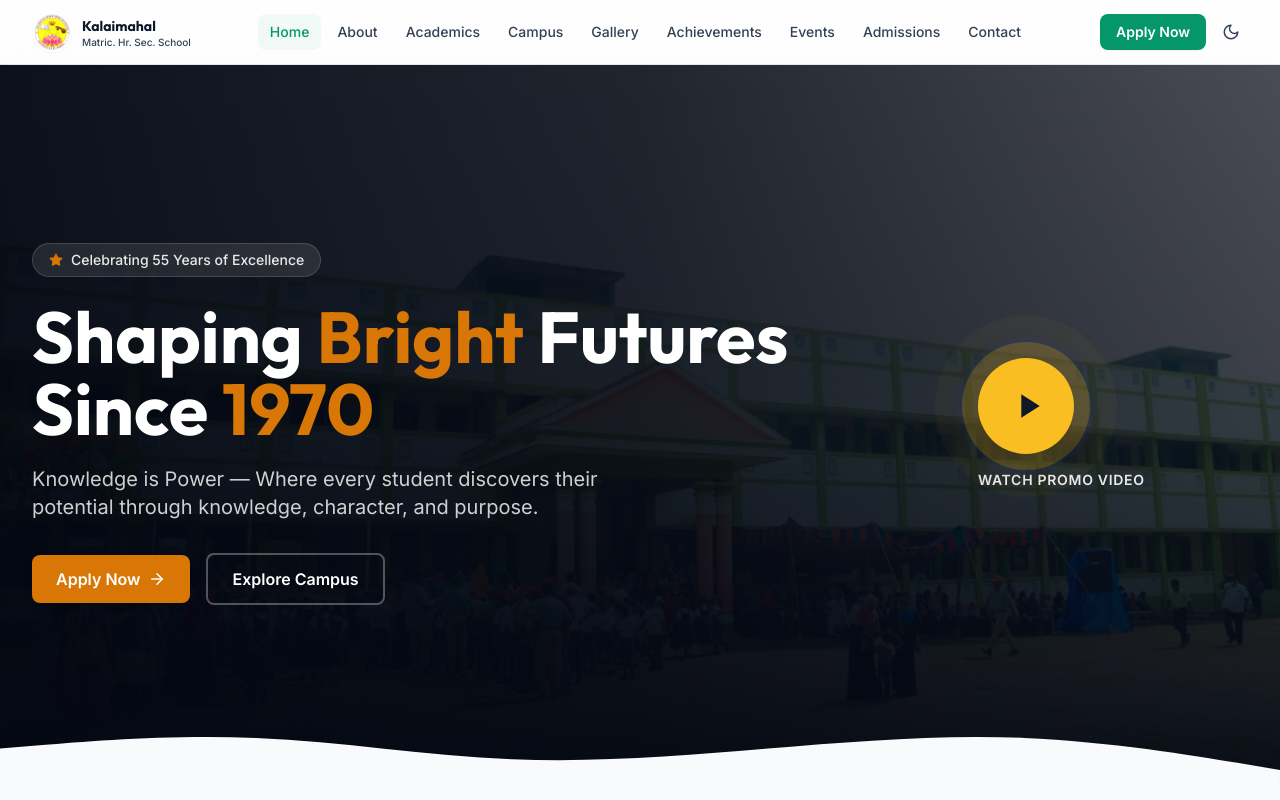
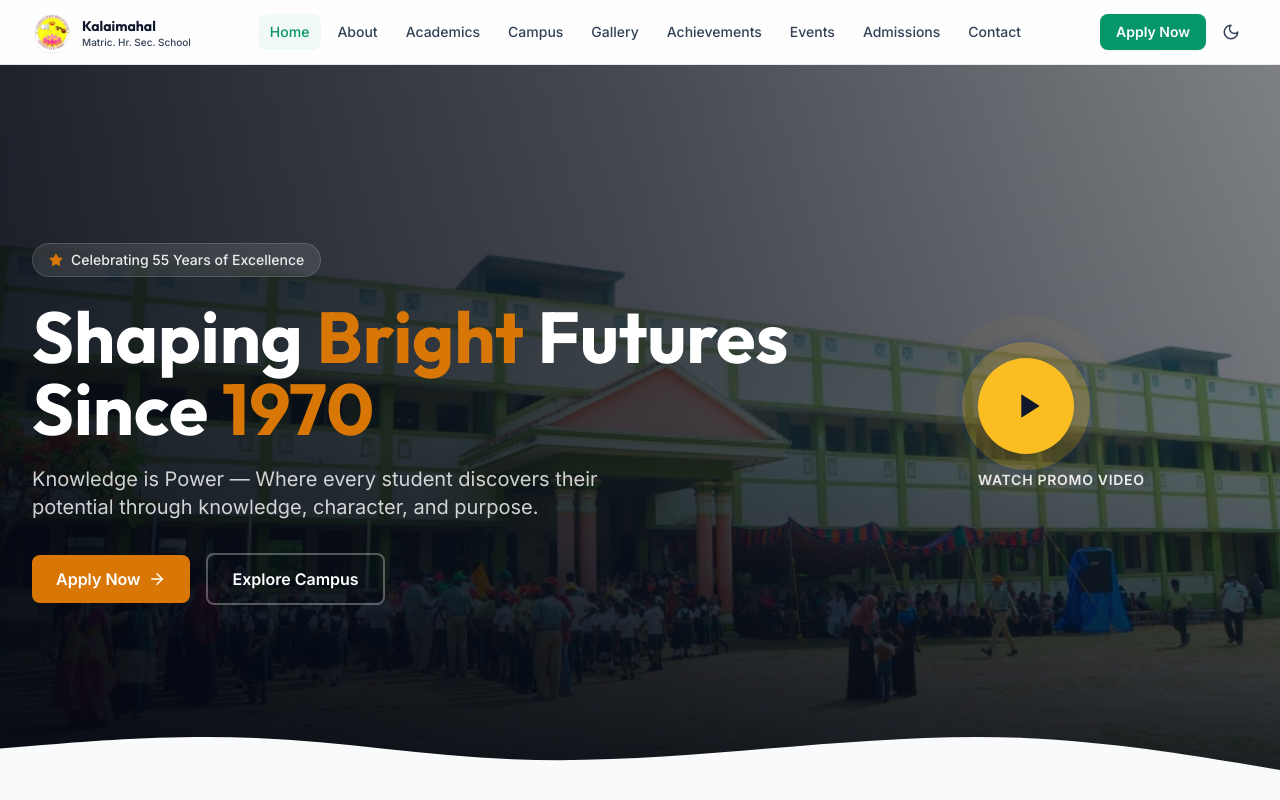
Before and after one commit to somnathr1332/kalaimahal_School, a React (Vite) app: page / in a window 1280 px wide. Shown: the top 800 px of the page. Built offline with nearby package versions, Linux system fonts and the light colour scheme.

Commit message:
fix: maximize hero background visibility
- Opacity: 40% -> 60%
- Brightness: 70% -> 90%
- Significantly lightened dark gradient overlays

```diff
--- a/src/pages/Home.jsx
+++ b/src/pages/Home.jsx
@@ -41,13 +41,13 @@
           <img
             src={assetPath('/images/gallery/school-building.webp')}
             alt="School Campus"
-            className="w-full h-full object-cover opacity-40 filter brightness-70 scale-105 transition-all duration-1000"
+            className="w-full h-full object-cover opacity-60 filter brightness-90 scale-105 transition-all duration-1000"
             onError={(e) => {
               e.target.style.display = 'none';
             }}
           />
-          <div className="absolute inset-0 bg-gradient-to-r from-gray-950/90 via-gray-950/70 to-gray-950/30" />
-          <div className="absolute inset-0 bg-gradient-to-t from-gray-950/90 via-gray-950/20 to-transparent" />
+          <div className="absolute inset-0 bg-gradient-to-r from-gray-950/80 via-gray-950/50 to-gray-950/10" />
+          <div className="absolute inset-0 bg-gradient-to-t from-gray-950/80 via-gray-950/10 to-transparent" />
         </div>
 
         {/* Floating shapes */}
```
